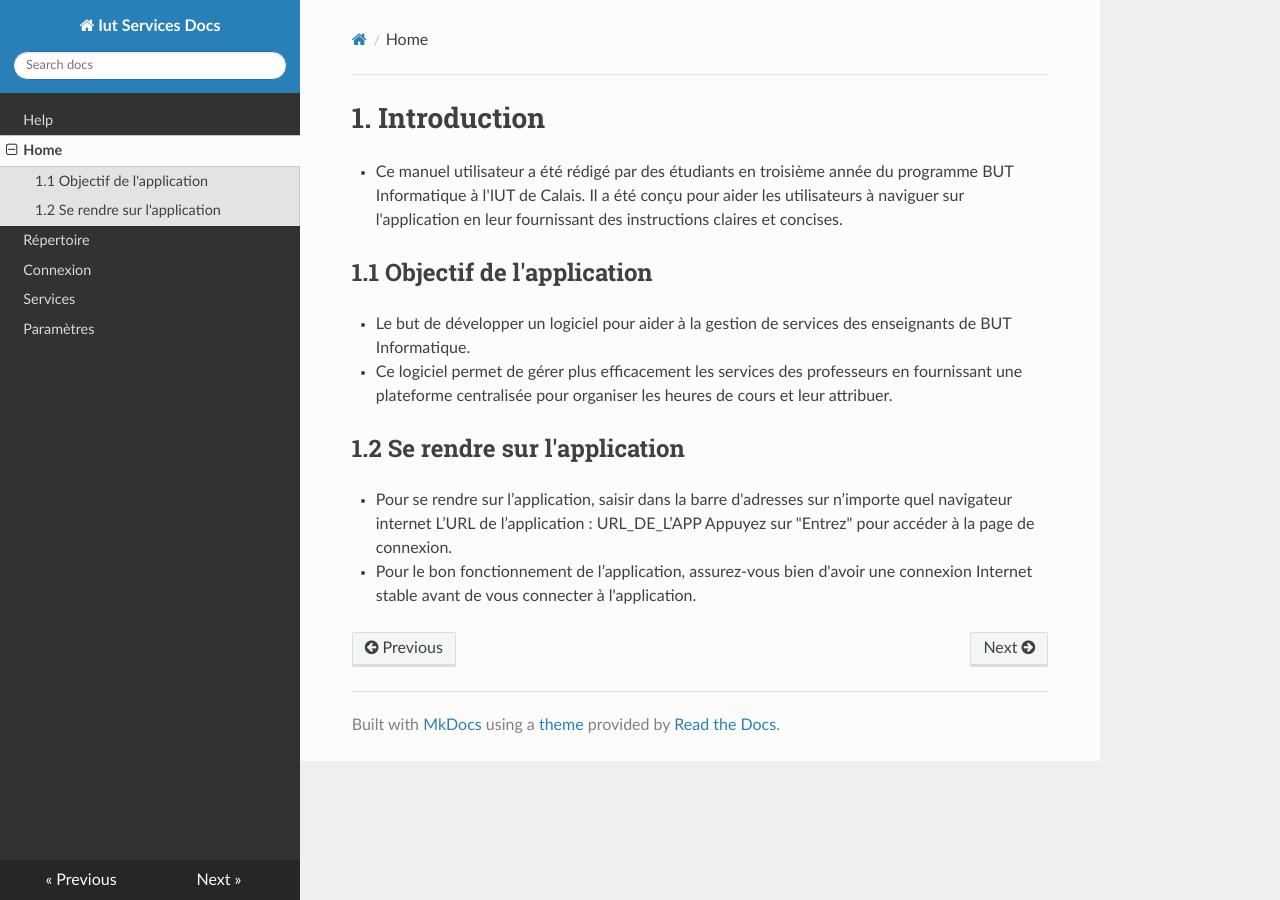
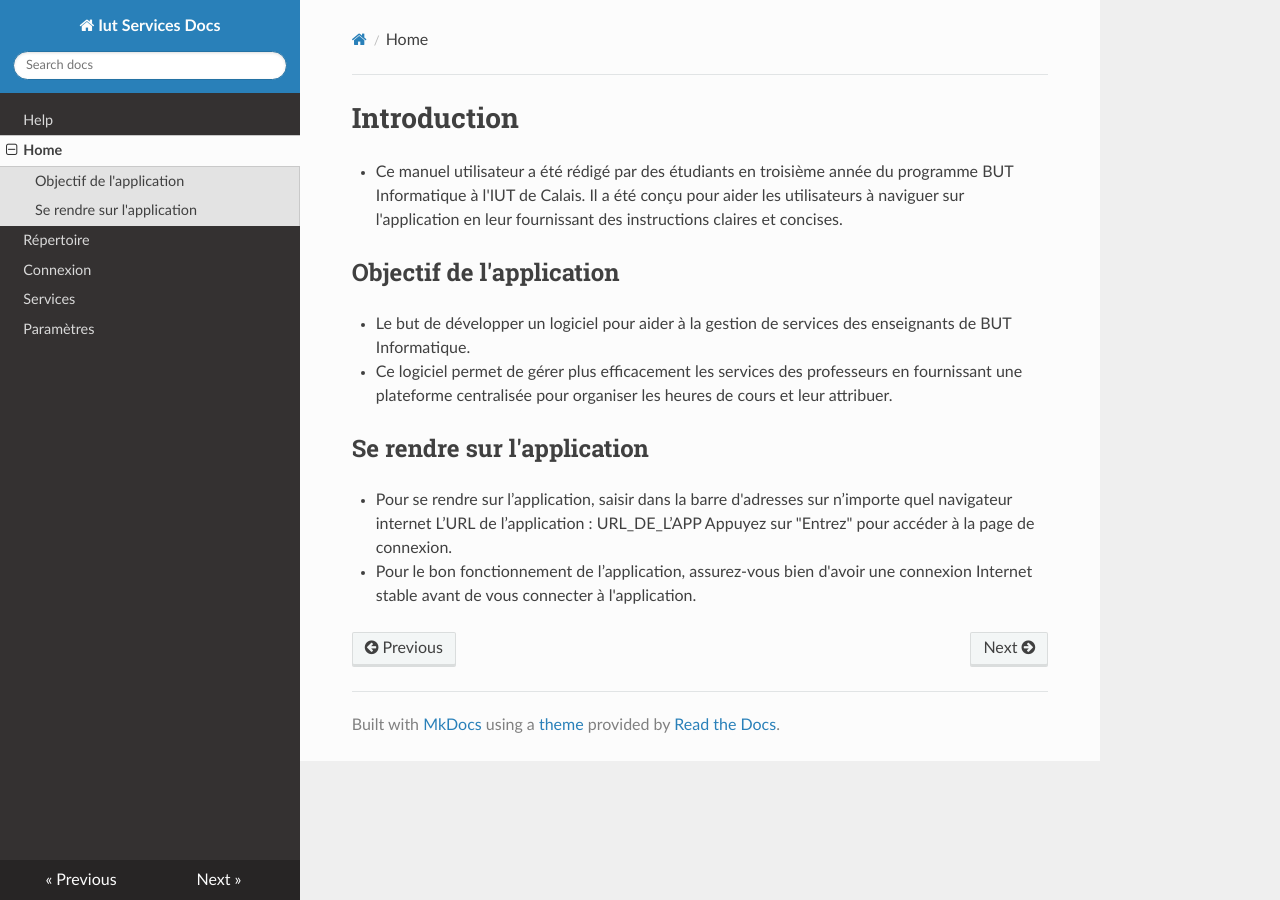
Before and after one commit to anthony-eluecque/iut-services-docs, an MkDocs documentation site: the page built from docs/introduction.md, in a window 1280 px wide. Built offline with MkDocs 1.6.1, drawn with Linux system fonts in a browser that asks for light colours; nearby versions of some CDN libraries.

Commit message:
Imp: introduction

```diff
--- a/docs/introduction.md
+++ b/docs/introduction.md
@@ -1,14 +1,14 @@
-# **1. Introduction**
+# **Introduction**
 
 - Ce manuel utilisateur a été rédigé par des étudiants en troisième année du programme BUT Informatique à l'IUT de Calais. Il a été conçu pour aider les utilisateurs à naviguer sur l'application en leur fournissant des instructions claires et concises.
 
-## 1.1 Objectif de l'application
+## Objectif de l'application
 
 - Le but de développer un logiciel pour aider à la gestion de services des enseignants de BUT Informatique.
 
 - Ce logiciel permet de gérer plus efficacement les services des professeurs en fournissant une plateforme centralisée pour organiser les heures de cours et leur attribuer.
 
-## 1.2 Se rendre sur l'application
+## Se rendre sur l'application
 
 - Pour se rendre sur l’application, saisir dans la barre d'adresses sur n’importe quel navigateur internet L’URL de l’application : URL_DE_L’APP
     Appuyez sur "Entrez" pour accéder à la page de connexion.
```
